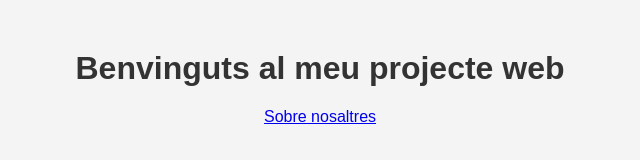
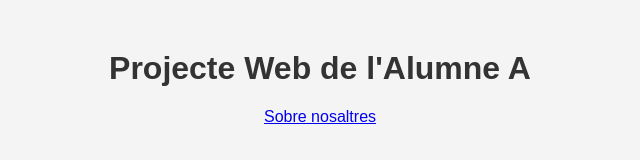
Before and after one commit to diegogv024/html, a plain HTML site: page index.html in a window 1280 px wide. Shown: the whole page, without its empty margins (320-960 px from the left). Drawn offline with Linux system fonts and the light colour scheme.

Commit message:
Usuari 1: modifica el títol del projecte

```diff
--- a/index.html
+++ b/index.html
@@ -10,7 +10,7 @@
 
 
 <body>
-    <h1>Benvinguts al meu projecte web</h1>
+    <h1>Projecte Web de l'Alumne A</h1>
     <a href="about.html">Sobre nosaltres</a>
 </body>
 
```
